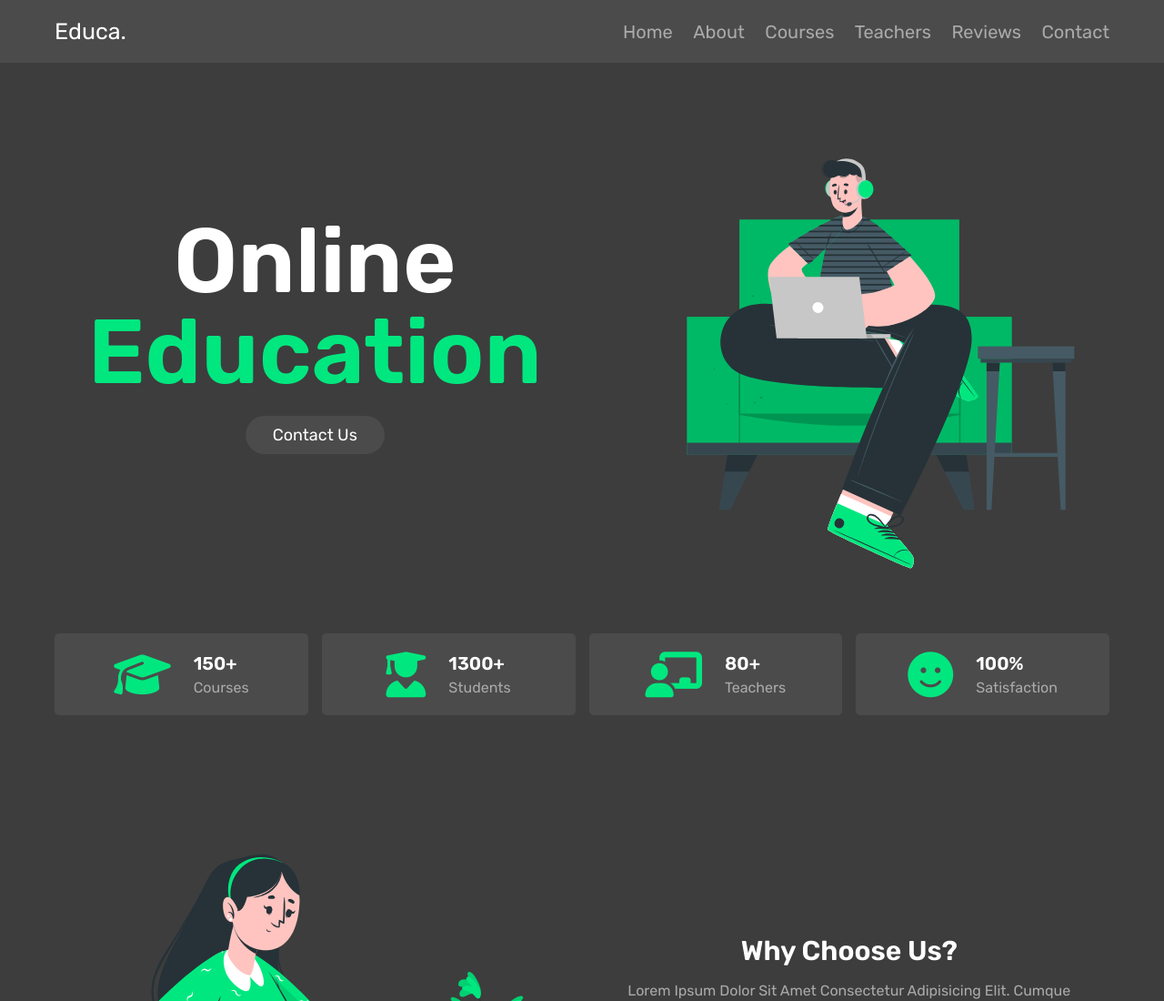
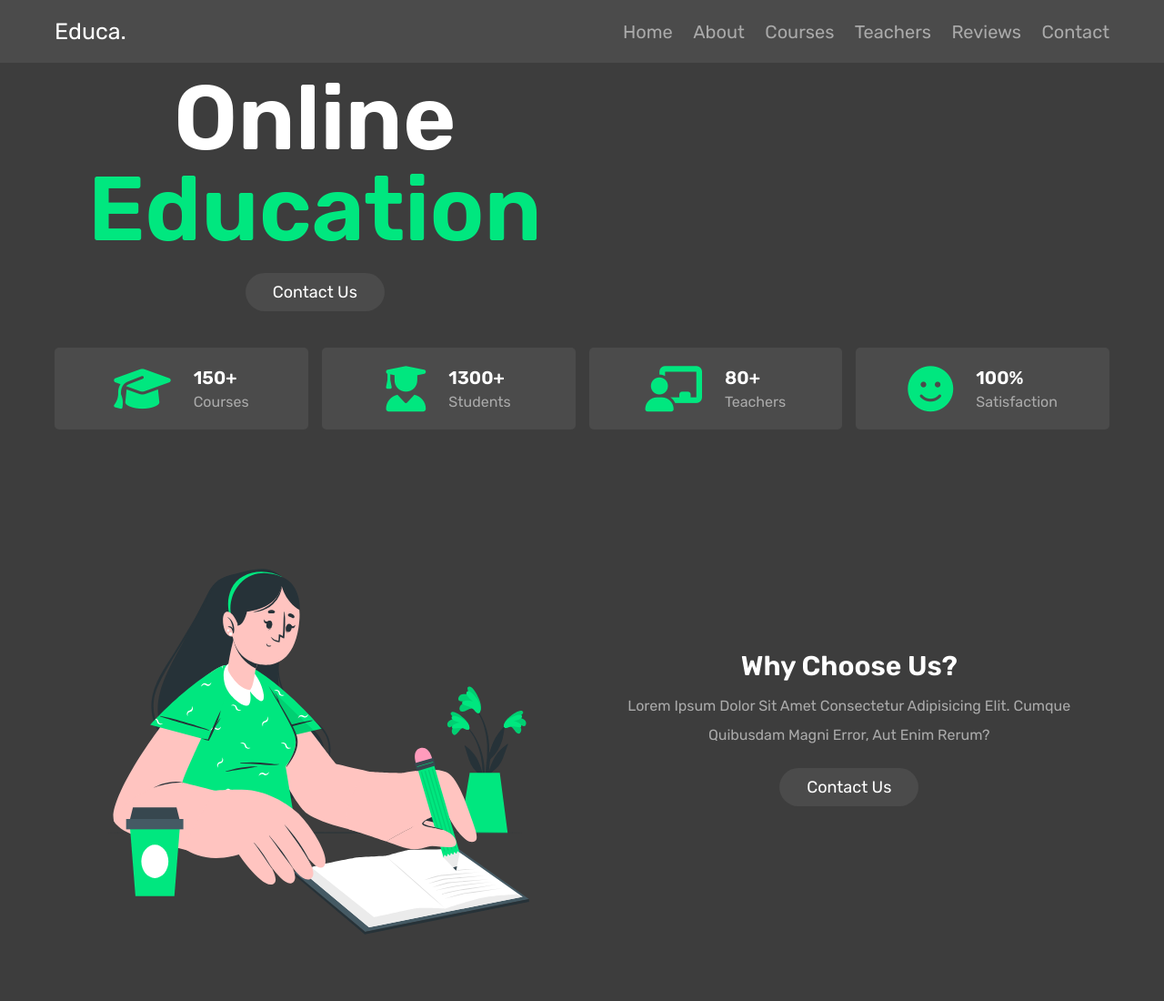
Before and after one commit to ShohsultonCode/Template, a plain HTML site: page index.html in a window 1280 px wide. Shown: the top 1100 px of the page at 91% size. Drawn offline with nearby package versions, Linux system fonts and the light colour scheme.

Commit message:
seyHello

```diff
--- a/index.html
+++ b/index.html
@@ -55,7 +55,7 @@
       </div>
 
       <div class="image">
-         <img src="images/homg-img.svg" alt="">
+
       </div>
 
    </div>
```
